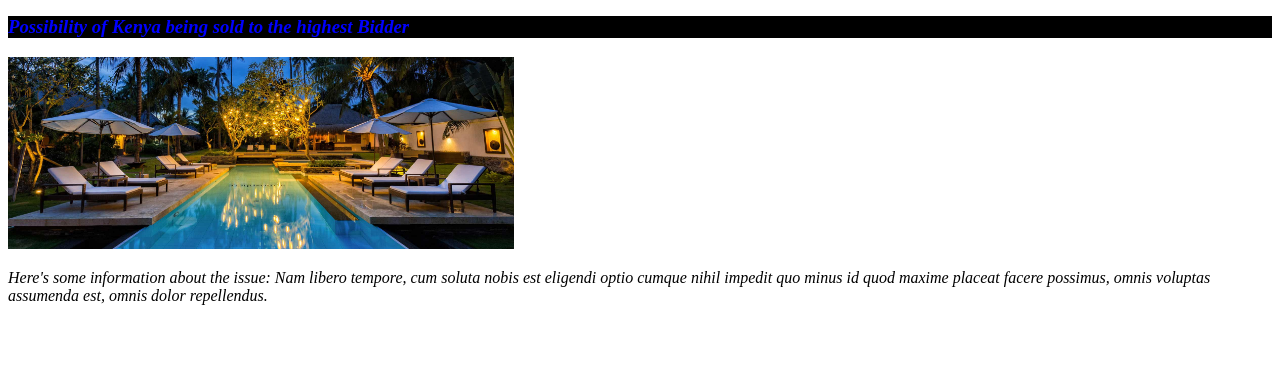
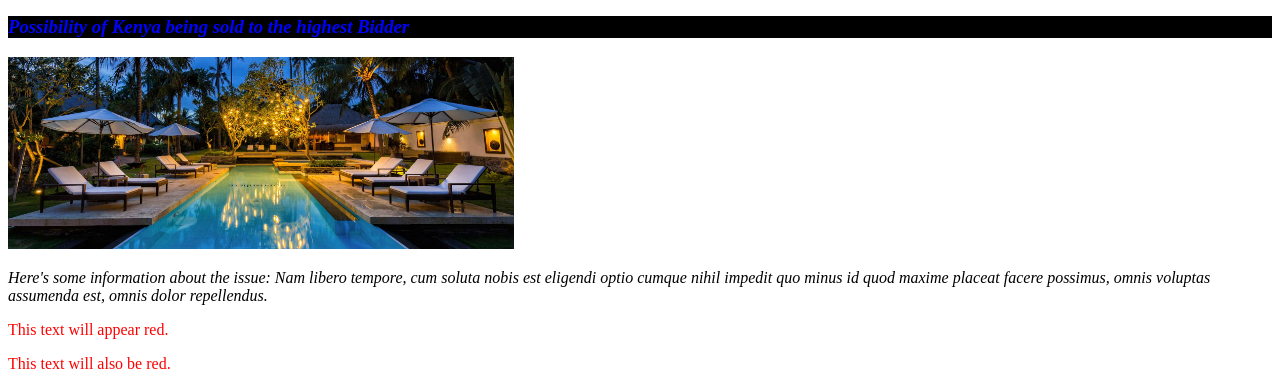
Before and after one commit to donaldkiplagat/PracticeStyling, a plain HTML site: page NewsArticle.html in a window 1280 px wide. Shown: the part 933-1322 px from the top of the page. Before the commit the page ends 1254 px from the top, so only its background shows below. Drawn offline with Linux system fonts and the light colour scheme.

Commit message:
CSS ID added

```diff
--- a/NewsArticle.html
+++ b/NewsArticle.html
@@ -16,5 +16,8 @@
       <img class="introduction"  src="images/nightpool.jpg" alt="You guessed it right!Not Mombasa">
 
     <p class="introduction" >Here's some information about the issue: Nam libero tempore, cum soluta nobis est eligendi optio cumque nihil impedit quo minus id quod maxime placeat facere possimus, omnis voluptas assumenda est, omnis dolor repellendus.</p>
-  </body>
+
+  <p class="line1">This text will appear red.</p>
+  <p id="line2">This text will also be red. </p>
+</body>
 </html>
--- a/css/styles.css
+++ b/css/styles.css
@@ -23,14 +23,18 @@ h3.introduction{
   color: blue;
   font-style: oblique;
   background-color: black;
-
 }
 p.introduction{
   font-weight: lighter;
   font-style: oblique;
-
 }
 img.introduction{
     width: 40%;
     height: 25%;
 }
+.line1{
+  color:red;
+}
+#line2{
+  color:red;
+}
```
